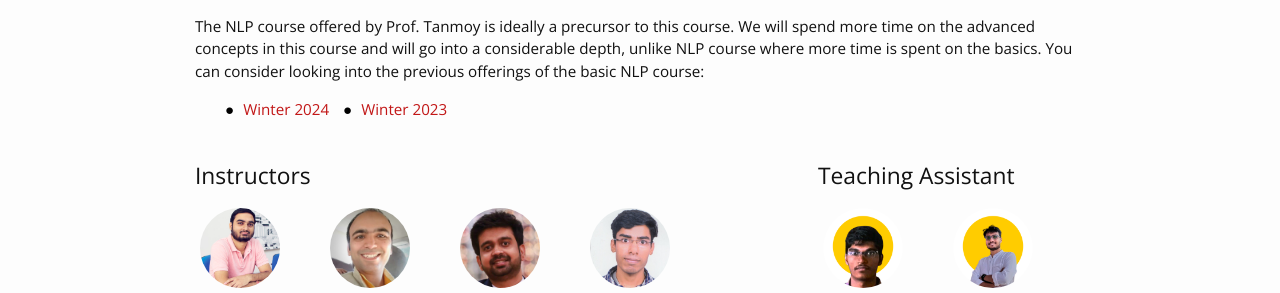
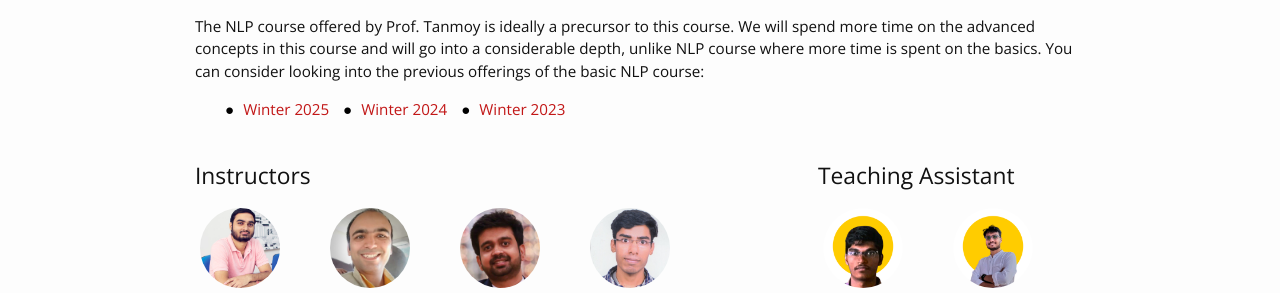
Before and after one commit to lcs2-iitd/ELL8299-2501, a Jekyll site: the page built from index.md, in a window 1280 px wide. Shown: the part 931-1224 px from the top of the page. Built offline with Jekyll 4.4.1, drawn with Linux system fonts in a browser that asks for light colours; nearby versions of some CDN libraries.

Commit message:
Update previous_offering.yml

```diff
--- a/_data/previous_offering.yml
+++ b/_data/previous_offering.yml
@@ -1,4 +1,7 @@
 offerings:
+  - title: Winter 2025
+    url: http://lcs2.in/nlp2402
+
   - title: Winter 2024
     url: https://sites.google.com/view/ell881
 
```
